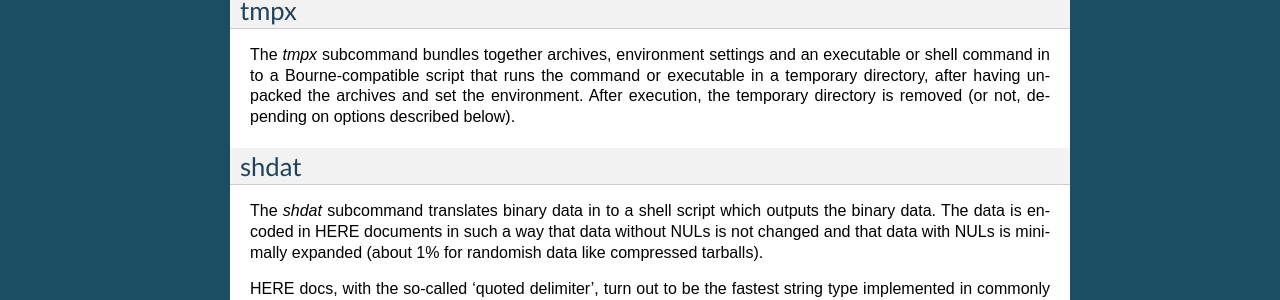
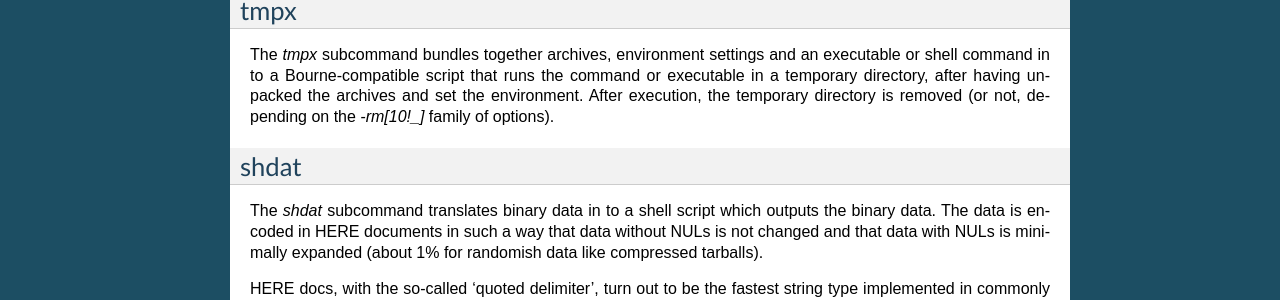
Before and after one commit to solidsnack/arx, a Sphinx documentation site: the page built from docs/index.rst, in a window 1280 px wide. Shown: the part 549-849 px from the top of the page. Built offline with Sphinx 7.4.7, drawn with Linux system fonts in a browser that asks for light colours.

Commit message:
Better description of rm options.

```diff
--- a/docs/index.rst
+++ b/docs/index.rst
@@ -43,7 +43,7 @@ The `tmpx` subcommand bundles together archives, environment settings and an
 executable or shell command in to a Bourne-compatible script that runs the
 command or executable in a temporary directory, after having unpacked the
 archives and set the environment. After execution, the temporary directory is
-removed (or not, depending on options described below).
+removed (or not, depending on the `-rm[10!_]` family of options).
 
 shdat
 =====
```
